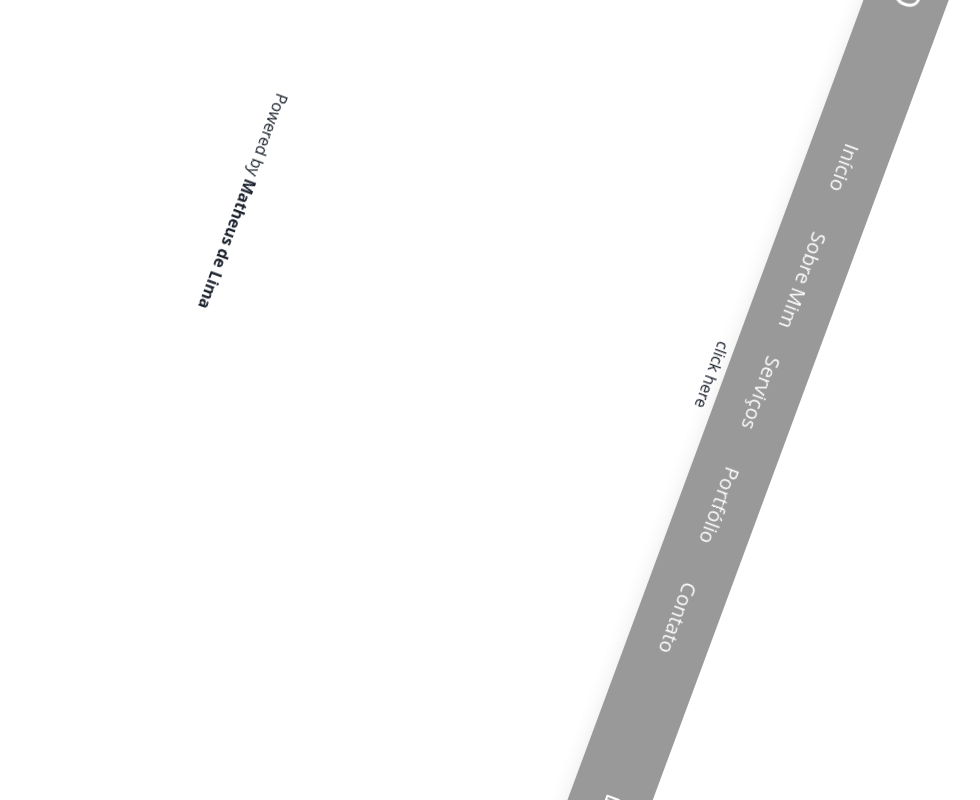
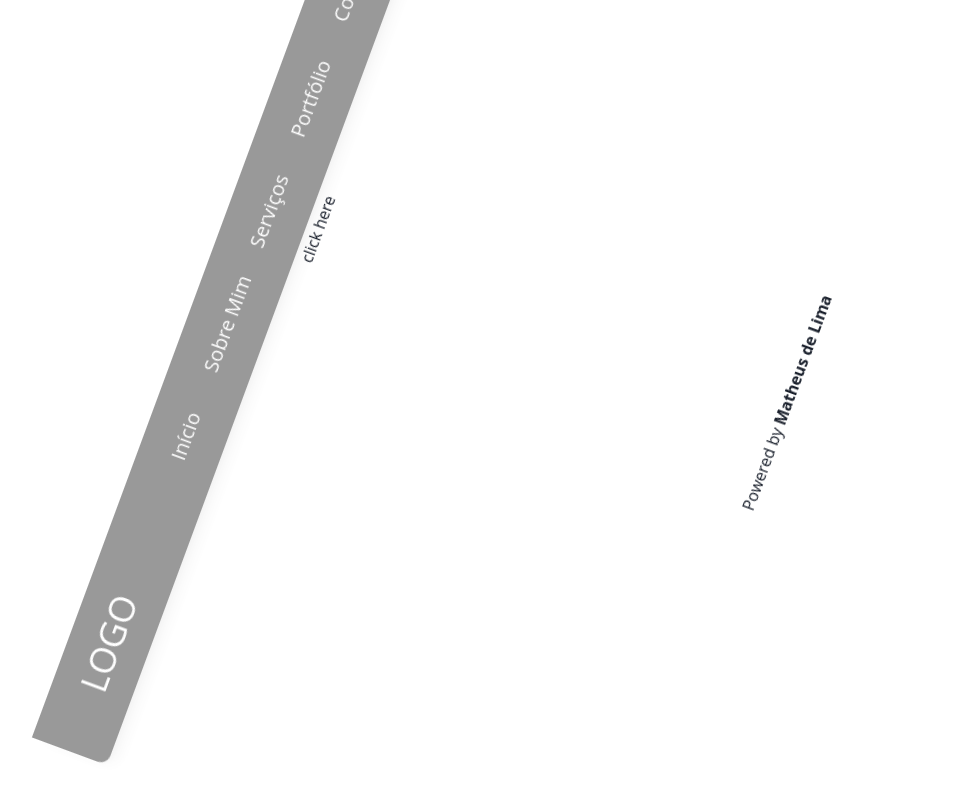
Before and after one commit to delimamatheus/portfolio, a Next.js app: page / in a window 1280 px wide. Both pictures are taken after a click on the button "click here". Shown: the top 800 px of the page, without its empty margins (125-1105 px from the left). Built offline with nearby package versions, Linux system fonts and the light colour scheme.

Commit message:
✨ add `UpsideDownLayout`

```diff
--- a/package.json
+++ b/package.json
@@ -18,11 +18,13 @@
     "@types/react-dom": "18.0.9",
     "eslint": "8.29.0",
     "eslint-config-next": "13.0.6",
+    "flip-text": "^1.2.0",
     "font-awesome": "^4.7.0",
     "framer-motion": "^8.5.5",
     "next": "13.0.6",
     "react": "18.2.0",
     "react-dom": "18.2.0",
+    "react-flip-toolkit": "^7.0.17",
     "react-icons": "^4.7.1",
     "typescript": "4.9.4"
   }
--- /dev/null
+++ b/src/components/layout/UpsideDownLayout/Content/index.tsx
@@ -0,0 +1,13 @@
+import { ReactNode } from "react";
+import { Box, BoxProps } from "@chakra-ui/react";
+interface ContentProps extends BoxProps {
+  children: ReactNode;
+}
+
+export function Content({ children, ...rest }: ContentProps) {
+  return (
+    <Box as="main" style={{transform: "rotate(180deg)"}} minH="500px" {...rest}>
+      {children}
+    </Box>
+  );
+}
--- /dev/null
+++ b/src/components/layout/UpsideDownLayout/Footer/index.tsx
@@ -0,0 +1,16 @@
+import { Center, Flex, Grid, GridItem, Text, Box } from '@chakra-ui/layout'
+
+export function Footer() {
+  return (
+    <Center as='footer' style={{transform: "rotate(180deg)"}}>
+      <Box
+        display={'flex'}
+        flexDirection='row'
+      >
+        <Text>
+          Powered by <Text as='b'>Matheus de Lima</Text>
+        </Text>
+      </Box>
+    </Center>
+  )
+}
--- /dev/null
+++ b/src/components/layout/UpsideDownLayout/Header/index.tsx
@@ -0,0 +1,22 @@
+import { Flex, Box, Center, Text } from '@chakra-ui/layout'
+import { BoxProps } from '@chakra-ui/react';
+import { ReactNode } from 'react';
+
+interface HeaderProps extends BoxProps {
+  children: ReactNode;
+}
+
+export function Header( { children }: HeaderProps) {
+  return (
+    <Center as='header' style={{transform: "rotate(180deg)"}}>
+      <Box w='90%'>
+        <Center bgColor='black' boxShadow='lg' borderBottomRadius='10px' opacity='40%' h='80px'>
+          <Flex w='100%' alignItems={'center'}>
+              {/* <Text fontSize={'36px'}>HEADER</Text> */}
+              {children}
+          </Flex>
+        </Center>
+      </Box>
+    </Center>
+  )
+}
--- /dev/null
+++ b/src/layout/UpsideDownLayout/index.tsx
@@ -0,0 +1,73 @@
+import { ReactNode } from "react";
+
+import { Content } from "../../components/layout/UpsideDownLayout/Content";
+import { Footer } from "../../components/layout/UpsideDownLayout/Footer";
+import { Header } from "../../components/layout/UpsideDownLayout/Header";
+import { Box, Center, Flex, Text } from "@chakra-ui/layout";
+import { Icon } from "@chakra-ui/react";
+import { FaLinkedin, FaGithubSquare, FaYoutubeSquare, FaInstagramSquare } from "react-icons/fa"
+import { AnimatePresence, motion } from 'framer-motion'
+
+interface UpsideDownLayoutProps {
+  children?: ReactNode | ReactNode[] | string;
+}
+
+export function UpsideDownLayout({ children }: UpsideDownLayoutProps) {
+
+  return (
+    <>
+        <Footer />
+
+        <Content>{children}</Content>
+
+        <Header>
+          {/* LOGO */}
+            <Box w='20%' textAlign='center'>
+              <Box as='button' >
+                  <Text fontSize={'36px'} color='white'>LOGO</Text>
+              </Box>
+            </Box>
+
+            {/* Buttons */}
+
+            <Box w='60%' display='flex' flexDirection='row' justifyContent='center'>
+              <Box as='button' w='120px'>
+                <Text color='white' fontSize={'20px'} textAlign='center'>Início</Text>
+              </Box>
+              <Box as='button' w='120px'>
+                <Text color='white' fontSize={'20px'} textAlign='center'>Sobre Mim</Text>
+              </Box>
+              <Box as='button' w='120px'>
+                <Text color='white' fontSize={'20px'} textAlign='center'>Serviços</Text>
+              </Box>
+              <Box as='button' w='120px'>
+                <Text color='white' fontSize={'20px'} textAlign='center'>Portfólio</Text>
+              </Box>
+              <Box as='button' w='120px'>
+                <Text color='white' fontSize={'20px'} textAlign='center'>Contato</Text>
+              </Box>
+            </Box>
+
+            {/* Social Medias */}
+
+            <Box w='20%' display='flex' flexDirection='row' justifyContent='center'>
+              <Box>
+                <Icon color='white' as={FaLinkedin} />
+              </Box>
+              <Box>
+                <Icon color='white' as={FaGithubSquare} />
+              </Box>
+              <Box>
+                <Icon color='white' as={FaInstagramSquare} />
+              </Box>
+              <Box>
+                <Icon color='white' as={FaYoutubeSquare} />
+              </Box>
+            </Box>
+
+        </Header>
+
+
+    </>
+  );
+}
--- a/src/pages/index.tsx
+++ b/src/pages/index.tsx
@@ -4,6 +4,7 @@ import { useEffect, useState } from 'react'
 import styles from '../../styles/Home.module.css'
 import { MainLayout } from '../layout/MainLayout'
 import { AnimatePresence, motion } from 'framer-motion'
+import { UpsideDownLayout } from '../layout/UpsideDownLayout'
 
 export default function Home() {
 
@@ -34,7 +35,7 @@ export default function Home() {
       <AnimatePresence>
       {!upsideDown &&(
         <motion.div
-          animate = {{ rotate: rotate ? 180 : 0}}
+          animate = {{ rotate: rotate ? 180 : 0 }}
           transition={{ type: "tween", duration: 5 }}
         >
           <MainLayout>
@@ -51,11 +52,11 @@ export default function Home() {
           animate = {{ rotate: rotate ? 180 : 0}}
           transition={{ type: "tween", duration: 5 }}
         >
-          <MainLayout>
+          <UpsideDownLayout>
             <Center>
               <Box as='button' onClick={() => { changeRotate(), changeSide() }}>click here</Box>
             </Center>
-          </MainLayout>
+          </UpsideDownLayout>
         </motion.div>
       )}
       </AnimatePresence>
```
Also changed, not shown: 1 other file (tests, documents, lock files or other folders).
